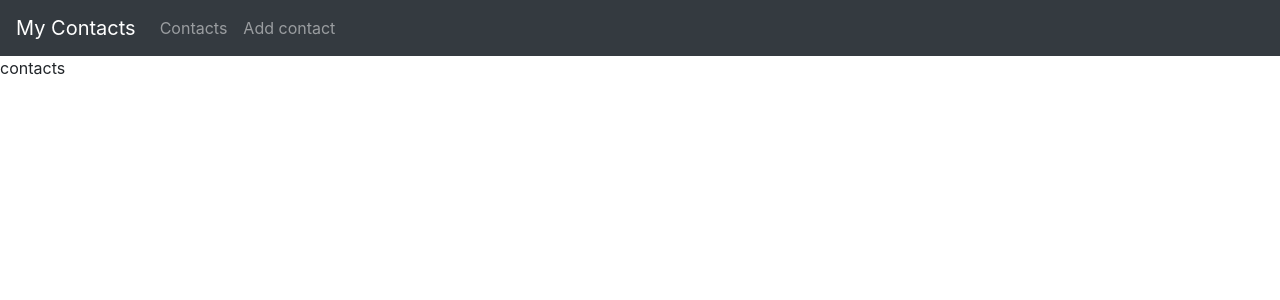
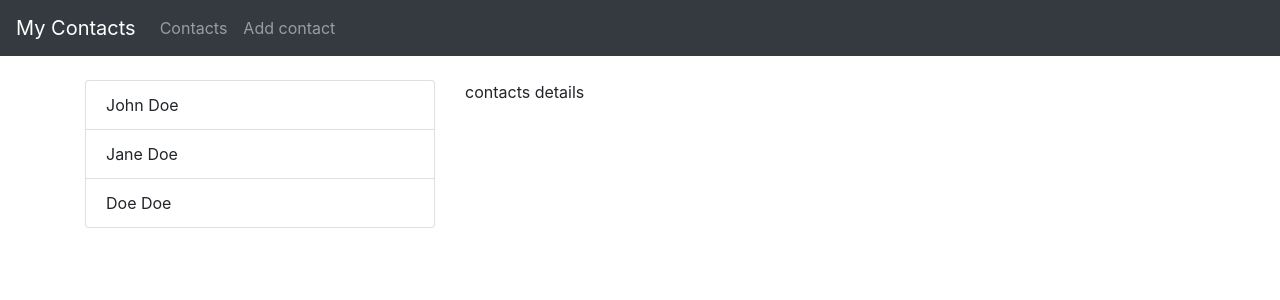
Before and after one commit to VladimirPetrovic/Contacts-App, a Vue app: page /contacts/1#/contacts in a window 1280 px wide. Shown: the top 300 px of the page. Built offline with nearby package versions, Linux system fonts and the light colour scheme.

Commit message:
Created contacts list and contact details components

```diff
--- /dev/null
+++ b/src/components/ContactDetails.vue
@@ -0,0 +1,11 @@
+<template>
+  <div>
+    contacts details
+  </div>
+</template>
+
+<script>
+export default {
+
+}
+</script>
--- /dev/null
+++ b/src/components/ContactList.vue
@@ -0,0 +1,21 @@
+<template>
+  <div>
+    <ul class="list-group">
+      <li
+        class="list-group-item"
+        v-for="(contact, key) in contacts"
+        :key="key"
+      >
+        {{ contact.name }}
+      </li>
+    </ul>
+  </div>
+</template>
+
+<script>
+export default {
+  props: [
+    'contacts'
+  ]
+}
+</script>
--- a/src/pages/Contacts.vue
+++ b/src/pages/Contacts.vue
@@ -1,11 +1,33 @@
 <template>
-  <div>
-    contacts
+  <div class="container mt-4">
+    <div class="row">
+      <div class="col">
+        <ContactList :contacts="contacts" />
+      </div>
+      <div class="col-8">
+        <ContactDetails />
+      </div>
+    </div>
   </div>
 </template>
 
 <script>
-export default {
+import ContactList from '../components/ContactList.vue'
+import ContactDetails from '../components/ContactDetails.vue'
 
-}
+  export default {
+    components: {
+      ContactList,
+      ContactDetails
+    },
+    data() {
+      return {
+        contacts: [
+          { name: 'John Doe' },
+          { name: 'Jane Doe' },
+          { name: 'Doe Doe' }
+        ]
+      }
+    }
+  }
 </script>
```
